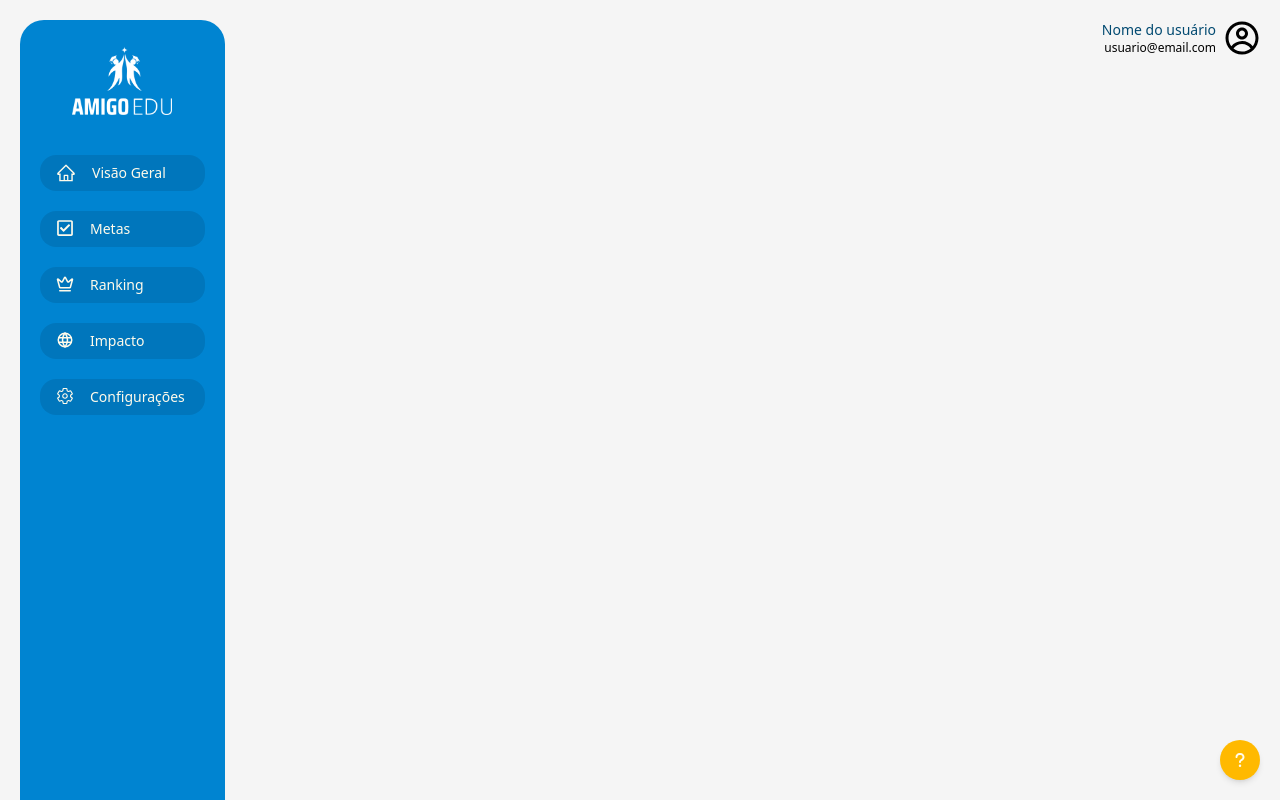
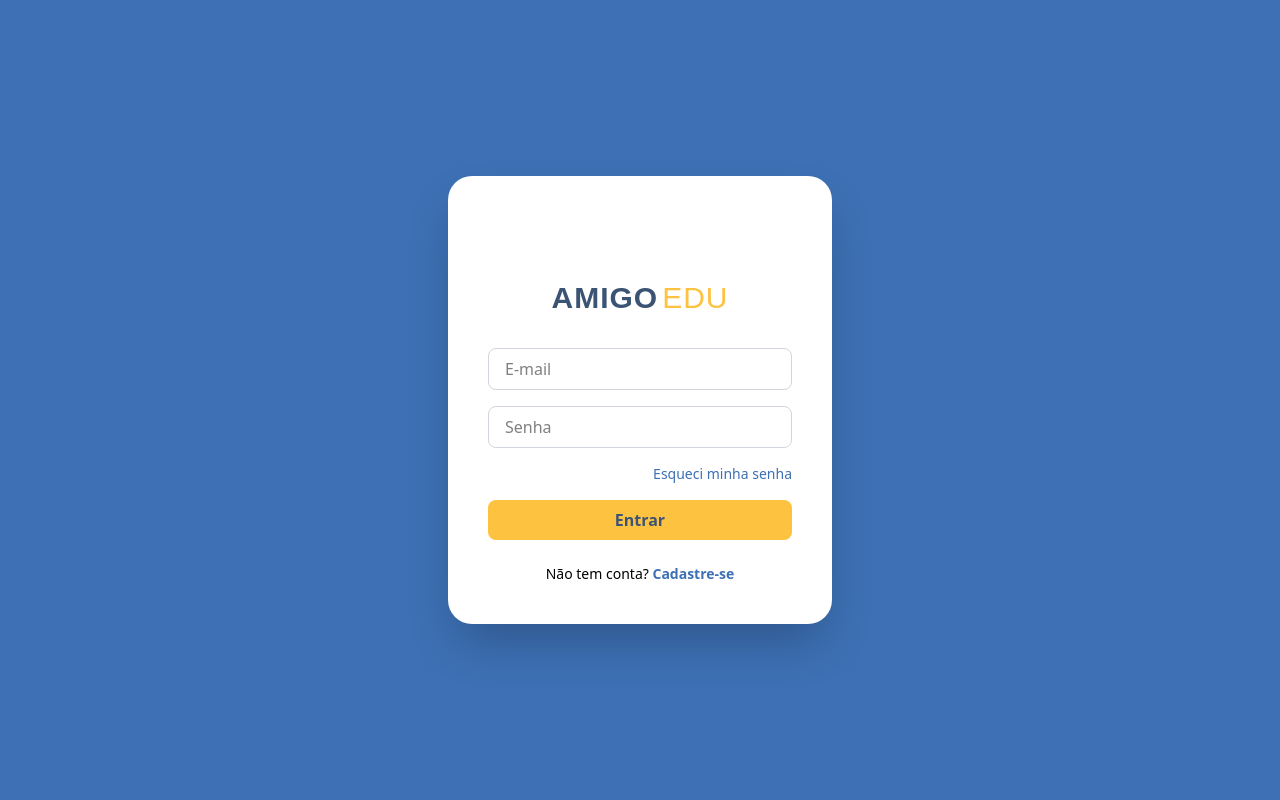
Before and after one commit to Juh-MM/AmigoEdu-frontend, a React (Vite) app: page /login in a window 1280 px wide. Shown: the top 800 px of the page. Built offline with nearby package versions, Linux system fonts and the light colour scheme.

Commit message:
Atualizando projeto com tela de login e ajustes visuais

```diff
--- a/src/App.jsx
+++ b/src/App.jsx
@@ -4,8 +4,7 @@ import Metas from './pages/Metas'
 import Sidebar from './components/Sidebar'
 import Ajuda from './components/Ajuda'
 import Profile from './components/Profile'
-
-import { Routes, Route } from 'react-router-dom';
+import { Routes, Route } from 'react-router-dom'
 
 function App() {
   return (
@@ -15,8 +14,10 @@ function App() {
       <div className="flex flex-col w-full">
         <Profile />
         <Routes>
-          <Route path="/" element={<Home />} />
-          <Route path="/Metas" element={<Metas />} />
+          {/* Rota do dashboard */}
+          <Route path="/home" element={<Home />} />
+          {/* Outras páginas */}
+          <Route path="/metas" element={<Metas />} />
         </Routes>
         <Ajuda />
       </div>
--- a/src/main.jsx
+++ b/src/main.jsx
@@ -1,12 +1,18 @@
 import { StrictMode } from 'react'
 import { createRoot } from 'react-dom/client'
-import { BrowserRouter } from 'react-router-dom'
+import { BrowserRouter, Routes, Route, Navigate } from 'react-router-dom'
 import App from './App.jsx'
+import Login from './pages/Login.jsx'
 
 createRoot(document.getElementById('root')).render(
   <StrictMode>
     <BrowserRouter>
-      <App />
+      <Routes>
+        <Route path="/login" element={<Login />} />
+        <Route path="/*" element={<App />} />
+        {/* Redireciona qualquer acesso direto à raiz para login */}
+        <Route path="/" element={<Navigate to="/login" />} />
+      </Routes>
     </BrowserRouter>
   </StrictMode>,
 )
--- /dev/null
+++ b/src/pages/Login.jsx
@@ -0,0 +1,102 @@
+import { useState } from "react";
+import { useNavigate } from "react-router-dom";
+import Logo from "../assets/Logo.png";
+
+export default function Login() {
+  const [email, setEmail] = useState("");
+  const [senha, setSenha] = useState("");
+  const navigate = useNavigate();
+
+  const handleLogin = (e) => {
+    e.preventDefault();
+
+    if (email === "teste@email.com" && senha === "123456") {
+      navigate("/home"); // vai para o dashboard
+    } else {
+      alert("E-mail ou senha incorretos!");
+    }
+  };
+
+  return (
+    <div
+      className="flex items-center justify-center min-h-screen"
+      style={{ backgroundColor: "#3D70B4" }}
+    >
+      <div className="bg-white rounded-3xl shadow-2xl p-10 w-96 flex flex-col items-center">
+        {/* LOGO */}
+        <img src={Logo} alt="Logo AmigoEdu" className="w-16 mb-4" />
+
+        {/* TÍTULO */}
+        <h1 className="text-3xl mb-8 flex gap-1 items-baseline">
+          <span
+            style={{
+              color: "#3B5474",
+              fontFamily: '"Saira Condensed", sans-serif',
+              fontWeight: "700",
+              letterSpacing: "1px",
+            }}
+          >
+            AMIGO
+          </span>
+          <span
+            style={{
+              color: "#FDC240",
+              fontFamily: '"Playwrite US Modern", sans-serif',
+              fontWeight: "300",
+              letterSpacing: "1px",
+            }}
+          >
+            EDU
+          </span>
+        </h1>
+
+        {/* FORMULÁRIO */}
+        <form onSubmit={handleLogin} className="flex flex-col w-full gap-4">
+          <input
+            type="email"
+            placeholder="E-mail"
+            value={email}
+            onChange={(e) => setEmail(e.target.value)}
+            className="border border-gray-300 rounded-lg px-4 py-2 focus:outline-none focus:ring-2 focus:ring-[#3D70B4]"
+            required
+          />
+          <input
+            type="password"
+            placeholder="Senha"
+            value={senha}
+            onChange={(e) => setSenha(e.target.value)}
+            className="border border-gray-300 rounded-lg px-4 py-2 focus:outline-none focus:ring-2 focus:ring-[#3D70B4]"
+            required
+          />
+
+          <div className="flex justify-end text-sm text-[#3D70B4] hover:underline cursor-pointer">
+            Esqueci minha senha
+          </div>
+
+          <button
+            type="submit"
+            className="text-white font-semibold py-2 rounded-lg transition-all"
+            style={{
+              backgroundColor: "#FDC240",
+              color: "#3B5474",
+              fontWeight: "600",
+            }}
+          >
+            Entrar
+          </button>
+        </form>
+
+        <div className="mt-6 text-sm text-center">
+          Não tem conta?{" "}
+          <span
+            className="font-semibold hover:underline cursor-pointer"
+            style={{ color: "#3D70B4" }}
+            onClick={() => navigate("/cadastro")}
+          >
+            Cadastre-se
+          </span>
+        </div>
+      </div>
+    </div>
+  );
+}
```
